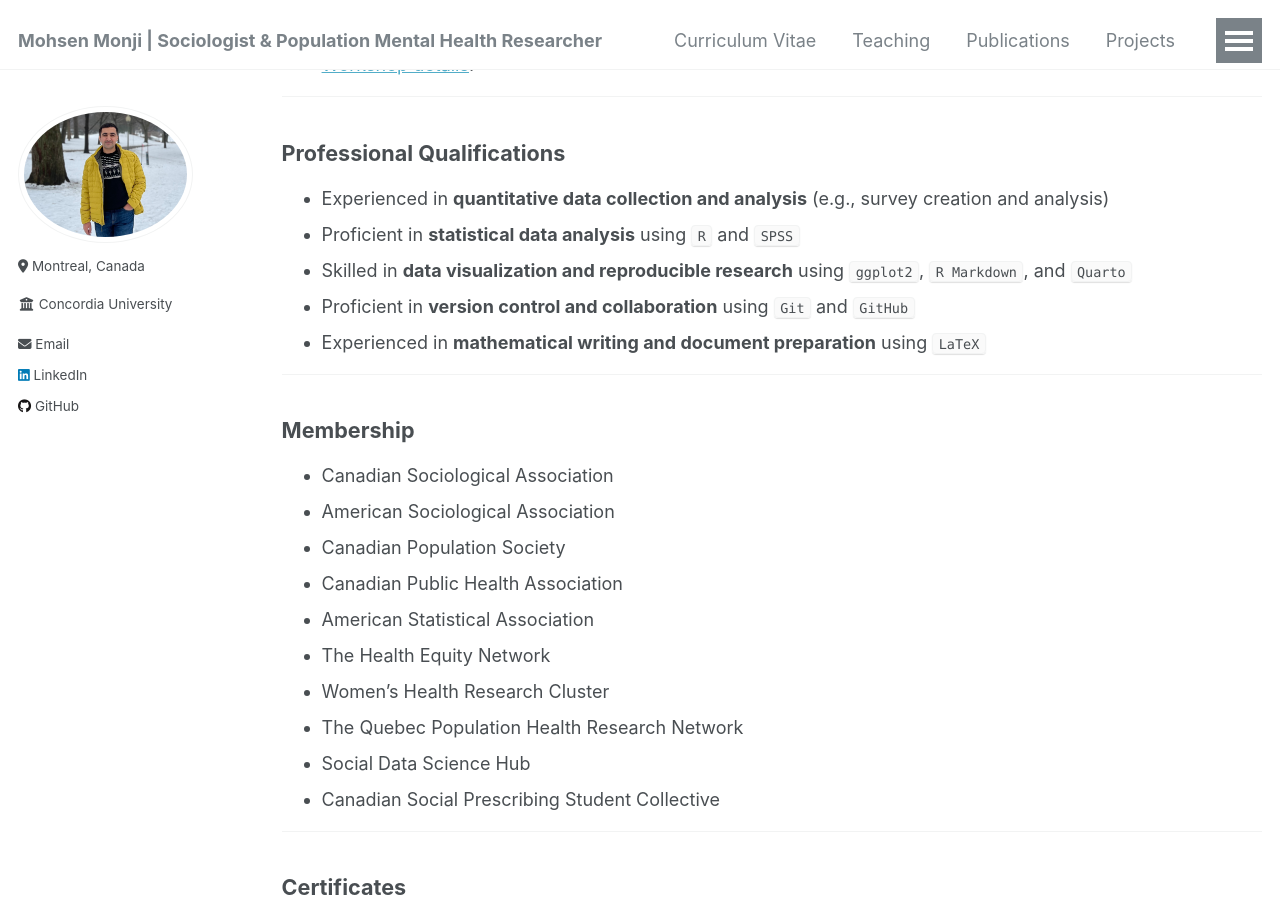
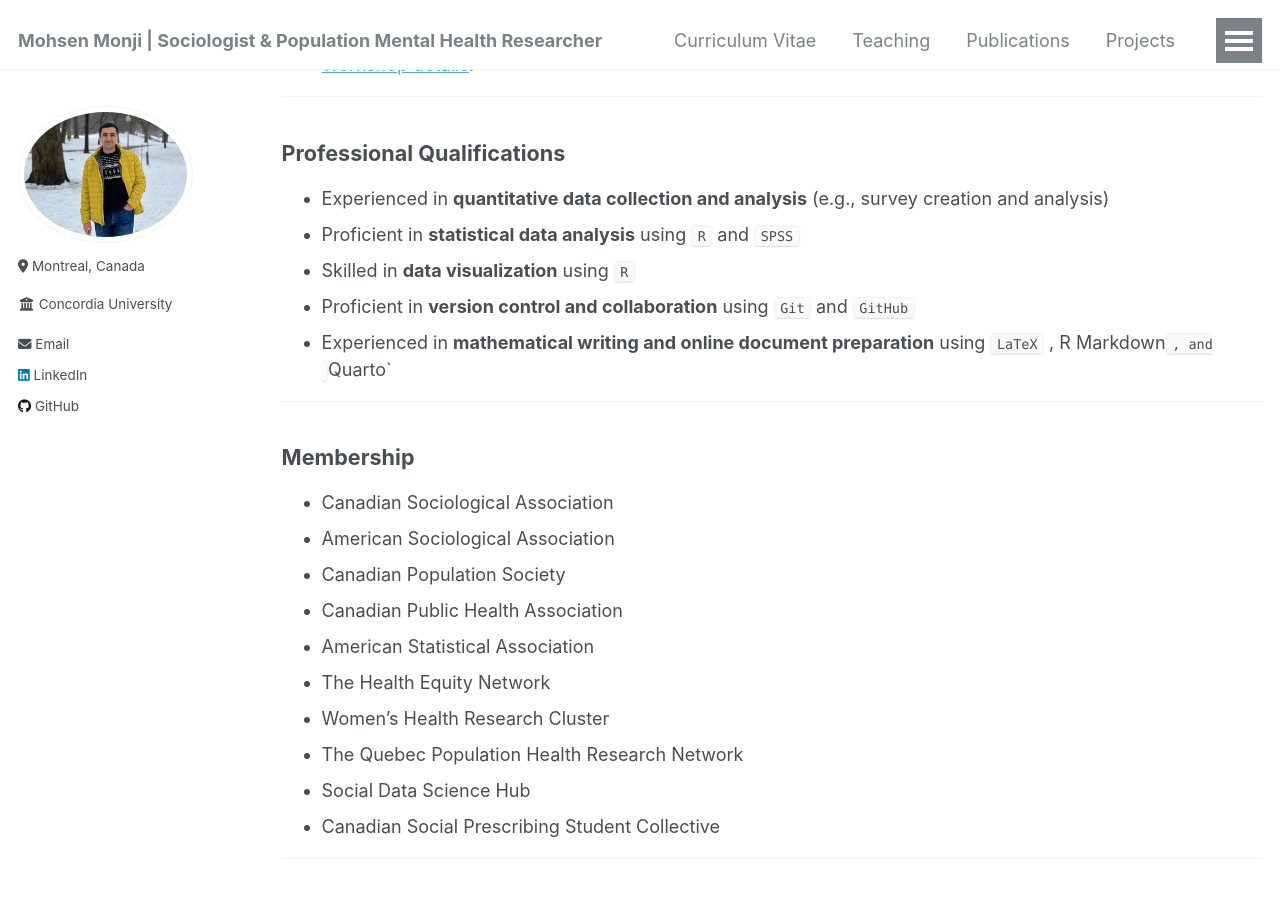
Before and after one commit to Mohsnmonji/mohsnmonji.github.io, a Jekyll site: the page built from _pages/Curriculum Vitae.md, in a window 1280 px wide and 900 px high, scrolled down 2797 px. Built offline with Jekyll 4.4.1, drawn with Linux system fonts in a browser that asks for light colours.

Commit message:
Update Curriculum Vitae.md

```diff
--- a/_pages/Curriculum Vitae.md
+++ b/_pages/Curriculum Vitae.md
@@ -98,9 +98,9 @@ redirect_from:
 ### **Professional Qualifications**
 - Experienced in **quantitative data collection and analysis** (e.g., survey creation and analysis)
 - Proficient in **statistical data analysis** using `R` and `SPSS`
-- Skilled in **data visualization and reproducible research** using `ggplot2`, `R Markdown`, and `Quarto`
+- Skilled in **data visualization** using `R`
 - Proficient in **version control and collaboration** using `Git` and `GitHub`
-- Experienced in **mathematical writing and document preparation** using `LaTeX`
+- Experienced in **mathematical writing and online document preparation** using `LaTeX` , R Markdown`, and `Quarto`
 
 ---
 
```
